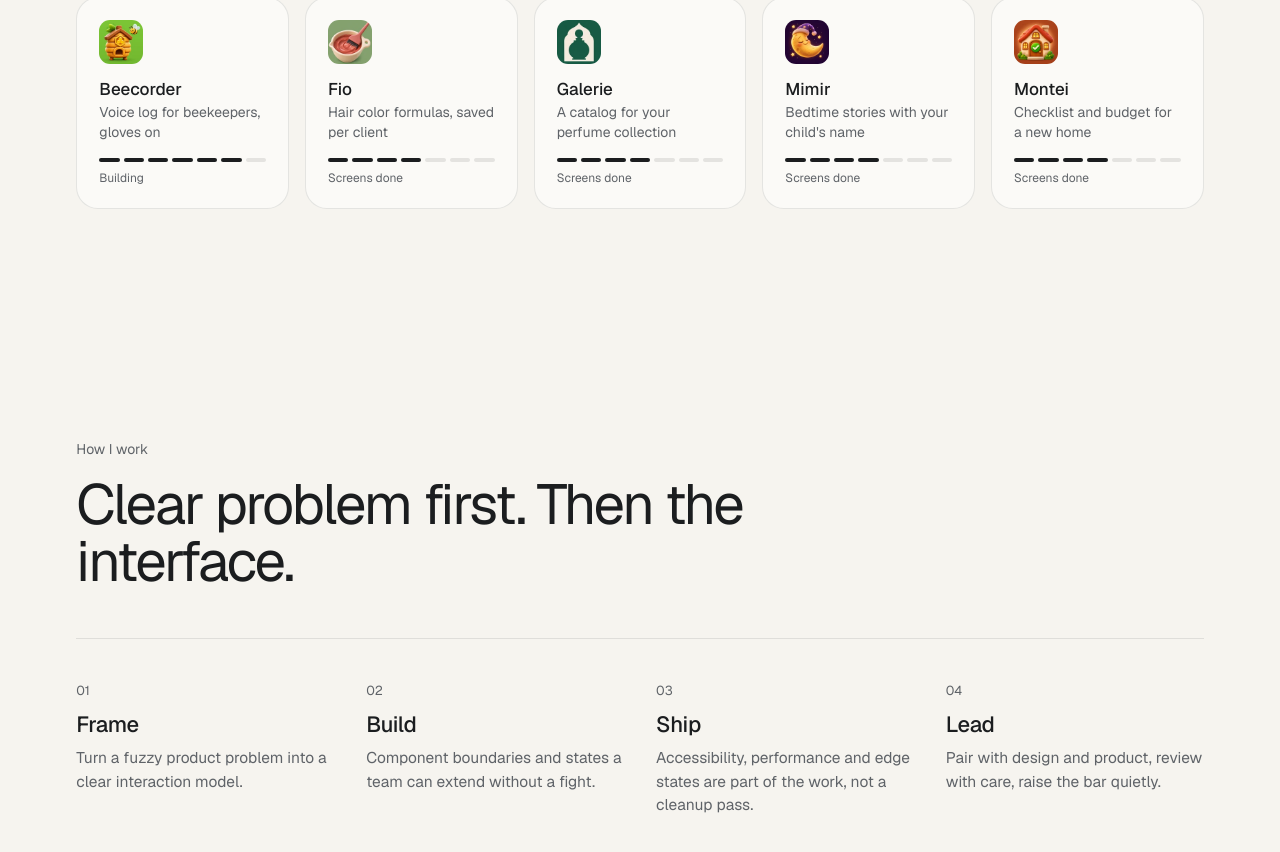
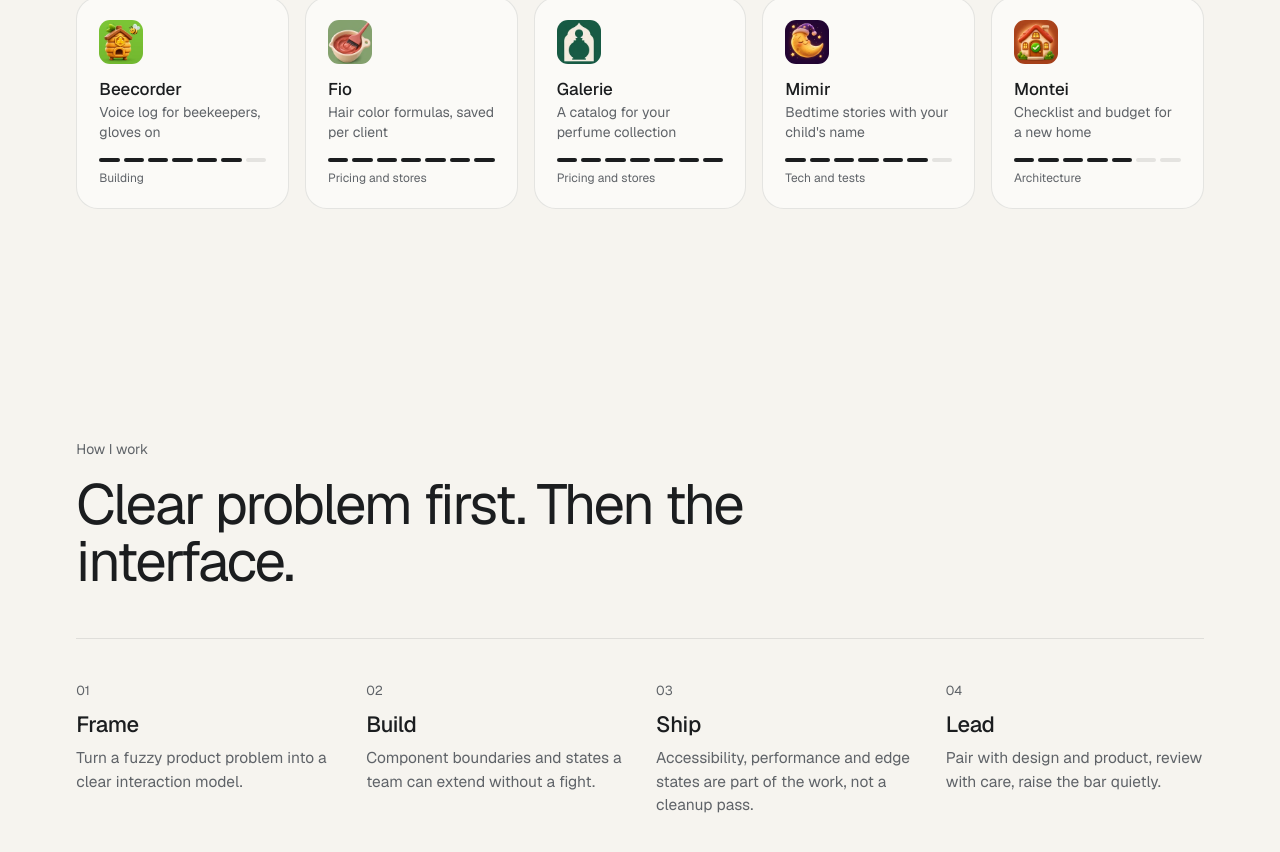
Before and after one commit to gustavolbs/portfolio, a Next.js app: page / in a window 1280 px wide. Shown: the part 2844-3696 px from the top of the page. Built offline with nearby package versions, Linux system fonts and the light colour scheme.

Commit message:
Show each lab app's real stage on the home cards

```diff
--- a/src/components/site/home.tsx
+++ b/src/components/site/home.tsx
@@ -87,10 +87,10 @@ const wide: App[] = [
 // Stage is the step reached in my seven-step app process (market, scope, visual, screens, architecture, tech, store).
 const lab = [
   { key: "beecorder", name: "Beecorder", icon: "/apps/beecorder-icon.webp", stage: 6, label: "building", href: "/beecorder" },
-  { key: "formula", name: "Fio", icon: "/apps/formula-icon.webp", stage: 4, label: "screens", href: "/fio" },
-  { key: "galerie", name: "Galerie", icon: "/apps/galerie-icon.webp", stage: 4, label: "screens", href: "/galerie" },
-  { key: "mimir", name: "Mimir", icon: "/apps/mimir-icon.webp", stage: 4, label: "screens", href: "/mimir" },
-  { key: "montei", name: "Montei", icon: "/apps/montei-icon.webp", stage: 4, label: "screens", href: "/montei" },
+  { key: "formula", name: "Fio", icon: "/apps/formula-icon.webp", stage: 7, label: "pricing", href: "/fio" },
+  { key: "galerie", name: "Galerie", icon: "/apps/galerie-icon.webp", stage: 7, label: "pricing", href: "/galerie" },
+  { key: "mimir", name: "Mimir", icon: "/apps/mimir-icon.webp", stage: 6, label: "tech", href: "/mimir" },
+  { key: "montei", name: "Montei", icon: "/apps/montei-icon.webp", stage: 5, label: "architecture", href: "/montei" },
 ] as const;
 
 const employers = [
--- a/src/content/home-copy.ts
+++ b/src/content/home-copy.ts
@@ -41,6 +41,9 @@ export const homeCopy = {
       step: (n: number, label: string) => `Step ${n} of 7: ${label}`,
       building: "Building",
       screens: "Screens done",
+      architecture: "Architecture",
+      tech: "Tech and tests",
+      pricing: "Pricing and stores",
       pitch: {
         beecorder: "Voice log for beekeepers, gloves on",
         formula: "Hair color formulas, saved per client",
@@ -127,6 +130,9 @@ export const homeCopy = {
       step: (n: number, label: string) => `Etapa ${n} de 7: ${label}`,
       building: "Em construção",
       screens: "Telas prontas",
+      architecture: "Arquitetura",
+      tech: "Tecnologia e testes",
+      pricing: "Preço e lojas",
       pitch: {
         beecorder: "Diário de colmeias por voz, sem tirar a luva",
         formula: "Fórmulas de coloração salvas por cliente",
```
